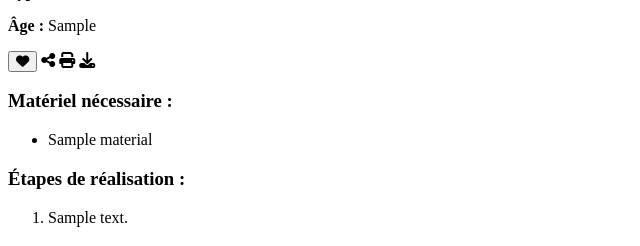
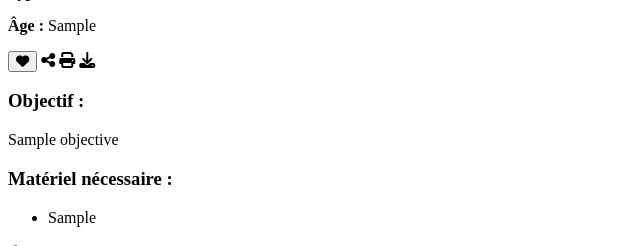
Before and after one commit to siham2025/kidzenfun, a Symfony app: template templates/activity/activityDetail.html.twig in a window 1280 px wide. Shown: the part 559-805 px from the top of the page, without its empty margins (0-640 px from the left). Run offline with Twig, Linux system fonts and the light colour scheme; the template is opened without the code that fills it: most values are stand-ins (such as "Sample title", 1, 10 or a date in 2020); grey boxes marked "Sample" are stand-in pictures; some libraries are stand-ins or nearby versions.

Commit message:
Détail activité : 4 cartes (Objectif/Matériel/Étapes/Conseils) + affichage de l’objectif sur la home

```diff
--- a/templates/activity/activityDetail.html.twig
+++ b/templates/activity/activityDetail.html.twig
@@ -73,35 +73,54 @@
 					     DÉTAILS DE L'ACTIVITÉ
 					     ============================= #}
 	<section class="activity-details">
-		<div class="details-container">
+  <div class="details-container info-cards">
 
-			<div class="materials">
+
+
+    {# 2) Objectif #}
+    <div class="info-card">
+      <h3>Objectif :</h3>
+      <p>{{ activity.objective|default('Non renseigné.')|nl2br }}</p>
+    </div>
+
+	    {# 1) Matériel nécessaire #}
+    <div class="info-card">
       <h3>Matériel nécessaire :</h3>
       <ul>
-					{% for material in activity.materials %}
-						<li>{{ material }}</li>
+        {% for line in activity.materialsLines %}
+          <li>{{ line }}</li>
+        {% else %}
+          <li>Aucun matériel renseigné.</li>
         {% endfor %}
       </ul>
     </div>
 
-			<div class="steps">
+    {# 3) Étapes de réalisation #}
+    <div class="info-card">
       <h3>Étapes de réalisation :</h3>
       <ol>
-					{% for item in activity.description %}
-						{% if item is iterable %}
-							{% for step in item %}
-								<li>{{ step }}</li>
+        {% for s in activity.stepsLines %}
+          <li>{{ s }}</li>
+        {% else %}
+          <li>Aucune étape renseignée.</li>
         {% endfor %}
+      </ol>
+    </div>
+
+    {# 4) Conseils #}
+    <div class="info-card">
+      <h3>Conseils :</h3>
+      <ol>
+        {% for t in activity.tipsLines %}
+          <li>{{ t }}</li>
         {% else %}
-							<li>{{ item }}</li>
-						{% endif %}
+          <li>Aucun conseil renseigné.</li>
         {% endfor %}
       </ol>
     </div>
 
   </div>
 </section>
-
 	{# =============================
 					     ACTIVITÉS SIMILAIRES (CARROUSEL)
 					     ============================= #}
```
Also changed, not shown: assets/styles/app/activityDetail.css (+18 -0 lines), templates/home.html.twig (+8 -5 lines). Lines whose indentation alone changed are shown as unchanged.
